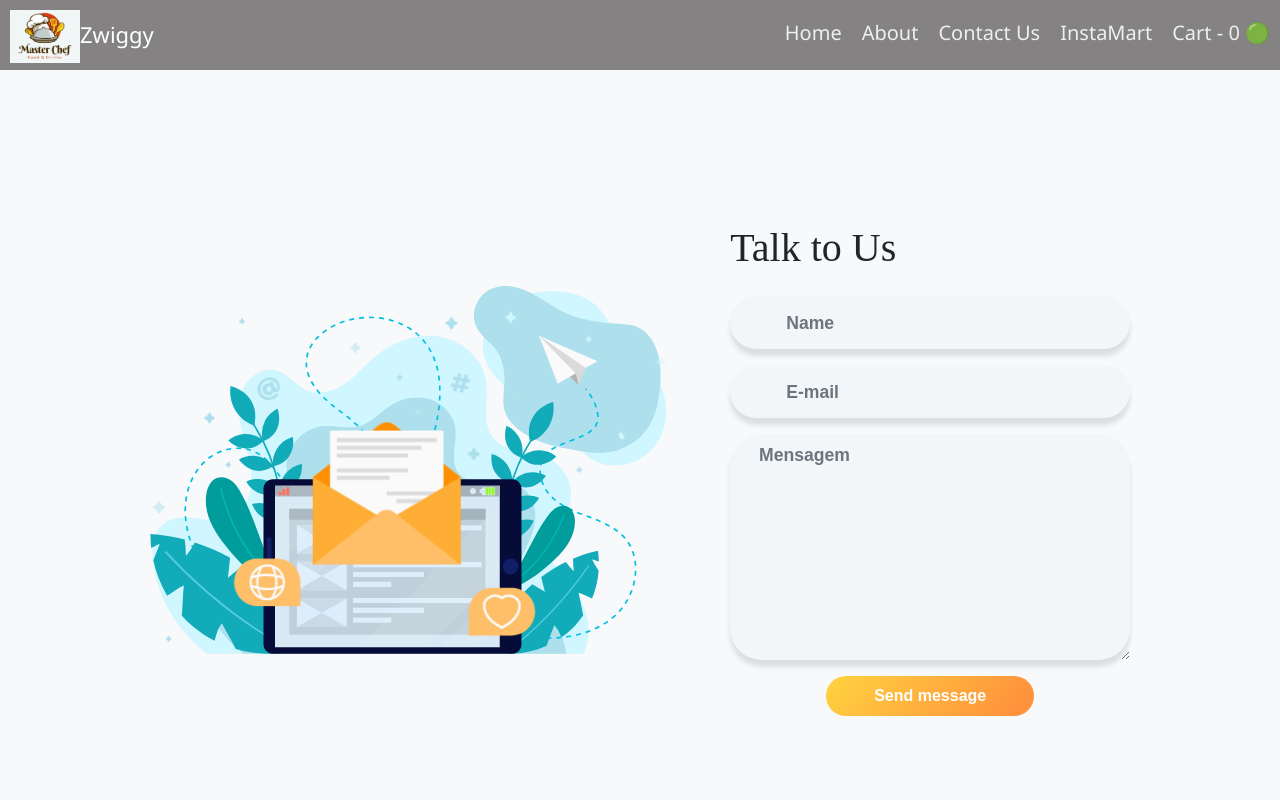
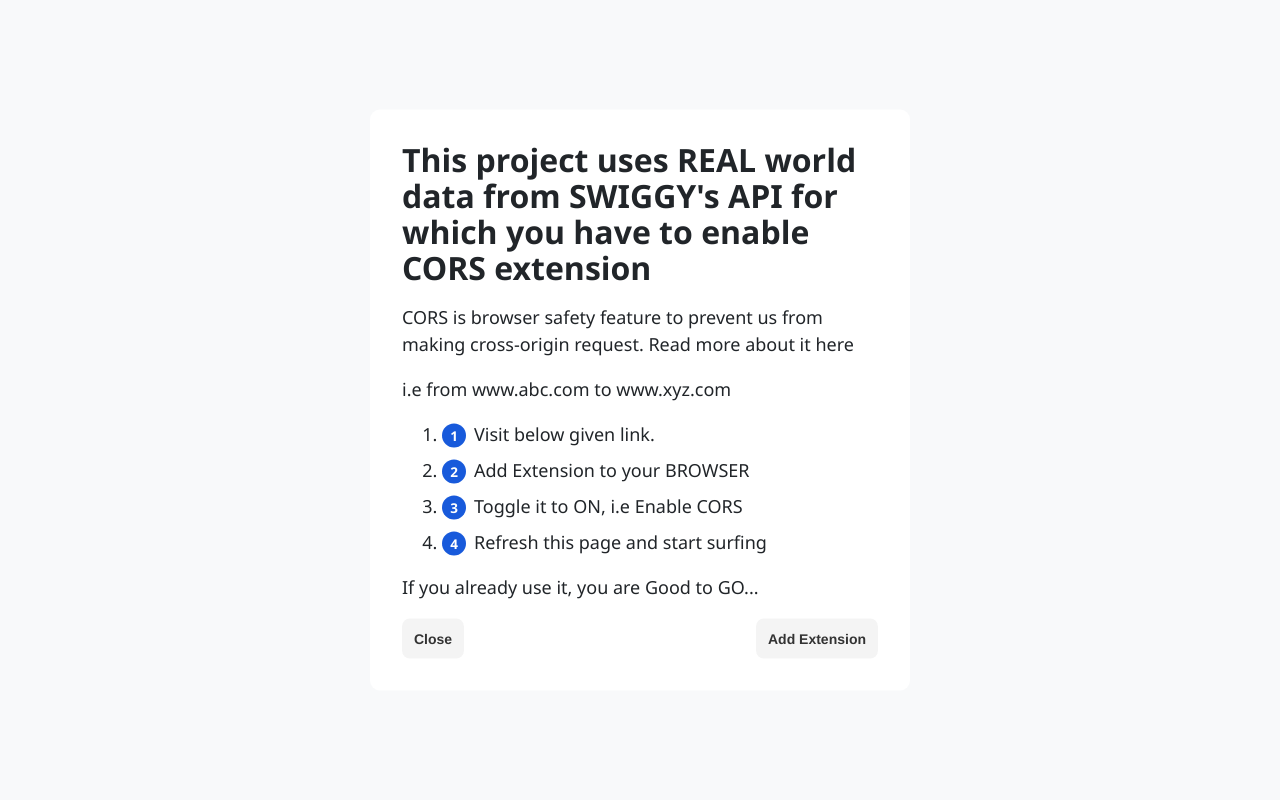
Before and after one commit to Shivam-yadav0206/Zwiggy, a React (Vite) app: page /contact in a window 1280 px wide. Shown: the top 800 px of the page. Built offline with nearby package versions, Linux system fonts and the light colour scheme; a web font is replaced by a local one.

Commit message:
cors-modal

```diff
--- a/index.css
+++ b/index.css
@@ -1,3 +1,4 @@
+/* src/index.scss */
 @import url(https://fonts.googleapis.com/css?family=Open+Sans);
 body {
   margin: 0;
@@ -491,8 +492,6 @@
   }
 }
 
-
-
 svg {
   height: 23rem;
   margin-right: 4rem;
@@ -502,14 +501,29 @@
   animation: float 2s ease-in-out infinite;
 }
 
-#star1, #star2, #star3, #star4, #star5, #star6 {
+#star1,
+#star2,
+#star3,
+#star4,
+#star5,
+#star6 {
   animation: blink 1s ease-in-out infinite;
 }
-#star2 { animation-delay: 100ms; }
-#star3 { animation-delay: 500ms; }
-#star4 { animation-delay: 700ms; }
-#star5 { animation-delay: 300ms; }
-#star6 { animation-delay: 200ms }
+#star2 {
+  animation-delay: 100ms;
+}
+#star3 {
+  animation-delay: 500ms;
+}
+#star4 {
+  animation-delay: 700ms;
+}
+#star5 {
+  animation-delay: 300ms;
+}
+#star6 {
+  animation-delay: 200ms;
+}
 
 @keyframes float {
   0% {
@@ -528,7 +542,7 @@
     opacity: 0;
   }
   50% {
-    opacity: .5;
+    opacity: 0.5;
   }
   100% {
     opacity: 1;
@@ -537,14 +551,14 @@
 
 .container1 {
   height: 100vh;
-  margin: auto
+  margin: auto;
 }
 
 form {
   min-width: 25rem;
 
   .title {
-		font-family: 'Pacifico', cursive;
+    font-family: "Pacifico", cursive;
     color: #212529;
     font-size: 2.5rem;
   }
@@ -557,7 +571,7 @@
 
     &.thick {
       height: 3.3rem;
-      padding: .5rem 3.5rem;
+      padding: 0.5rem 3.5rem;
     }
 
     &:focus {
@@ -568,11 +582,11 @@
   }
 
   .message .form-control {
-			padding: .5rem 1.8rem;
+    padding: 0.5rem 1.8rem;
   }
 
   ::placeholder {
-    font-family: 'Quicksand', sans-serif;
+    font-family: "Quicksand", sans-serif;
     font-weight: 600;
     font-size: 1.1rem;
     color: #838788;
@@ -582,7 +596,7 @@
 
   input,
   textarea {
-		font-family: 'Quicksand', sans-serif;
+    font-family: "Quicksand", sans-serif;
     color: #212529;
     font-size: 1.1rem;
   }
@@ -597,14 +611,14 @@
 }
 
 .btn.btn-primary {
-  font-family: 'Quicksand', sans-serif;
+  font-family: "Quicksand", sans-serif;
   font-weight: bold;
   height: 2.5rem;
   line-height: 2.5rem;
   padding: 0 3rem;
   border: 0;
   border-radius: 3rem;
-  background-image:linear-gradient(131deg, #ffd340, #ff923c, #ff923c, #ff923c);
+  background-image: linear-gradient(131deg, #ffd340, #ff923c, #ff923c, #ff923c);
   background-size: 300% 100%;
   transition: all 0.3s ease-in-out;
 }
@@ -614,7 +628,6 @@
   background-size: 100% 100%;
   transform: translateY(-0.15em);
 }
-
 
 .text-blk {
   margin-top: 0px;
@@ -807,7 +820,7 @@
 
 body {
   margin: 0px;
-  font-family: 'segoe ui';
+  font-family: "segoe ui";
 }
 
 .nav {
@@ -909,3 +922,102 @@
     overflow-y: auto;
   }
 }
+
+article {
+  width: 90%;
+  max-width: 600px;
+  margin-left: auto;
+  margin-right: auto;
+  font-size: 1.125rem;
+  padding: 2rem;
+  background-color: #fff;
+  border-radius: 10px;
+  box-shadow: 0 15px 20px -10px rgba(#000, 0.1);
+
+  & > * + * {
+    margin-top: 1em;
+  }
+
+  &:is(h1, h2, h3) + * {
+    margin-top: 0.5em;
+  }
+
+  h1 {
+    font-weight: 900;
+    font-size: 2rem;
+    line-height: 1.125;
+  }
+
+  code {
+    background-color: #eee;
+    font-weight: 600;
+    font-family: monospace;
+  }
+
+  ol {
+    counter-reset: sickstuff;
+    li {
+      position: relative;
+      padding-left: 32px;
+      counter-increment: sickstuff;
+      & + li {
+        margin-top: 0.5em;
+      }
+      &:before {
+        content: counter(sickstuff);
+        width: 24px;
+        height: 24px;
+        position: absolute;
+        left: 0;
+        top: calc((1.125rem * 1.5) - 24px);
+        font-size: 0.75em;
+        border-radius: 50%;
+        display: inline-flex;
+        align-items: center;
+        justify-content: center;
+        background-color: #185adb;
+        color: #fff;
+        font-weight: 600;
+      }
+    }
+  }
+}
+
+.modal-cont {
+  margin: 0;
+  position: absolute;
+  top: 50%;
+  left: 50%;
+  -ms-transform: translate(-50%, -50%);
+  transform: translate(-50%, -50%);
+}
+
+.modal-div {
+  display: flex;
+  justify-content: space-between;
+}
+
+.modal-btn {
+  cursor: pointer;
+  background-color: rgba(51, 51, 51, 0.05);
+  border-radius: 8px;
+  border-width: 0;
+  color: #333333;
+  cursor: pointer;
+  display: inline-block;
+  font-family: "Haas Grot Text R Web", "Helvetica Neue", Helvetica, Arial,
+    sans-serif;
+  font-size: 14px;
+  font-weight: 700;
+  line-height: 20px;
+  list-style: none;
+  margin: 0;
+  padding: 10px 12px;
+  text-align: center;
+  transition: all 200ms;
+  vertical-align: baseline;
+  white-space: nowrap;
+  user-select: none;
+  -webkit-user-select: none;
+  touch-action: manipulation;
+}
--- a/index.html
+++ b/index.html
@@ -13,6 +13,7 @@
       rel="stylesheet"
       href="https://cdnjs.cloudflare.com/ajax/libs/font-awesome/4.7.0/css/font-awesome.min.css" />
     <link rel="stylesheet" href="index.css" />
+
     <link
       href="https://fonts.googleapis.com/css?family=Encode+Sans+Semi+Condensed:100,200,300,400"
       rel="stylesheet" />
--- a/package.json
+++ b/package.json
@@ -32,8 +32,10 @@
     "@parcel/babel-preset-env": "^2.10.3",
     "@reduxjs/toolkit": "^1.9.7",
     "@testing-library/jest-dom": "^6.1.4",
+    "bootstrap": "^5.3.2",
     "jest-environment-jsdom": "^29.7.0",
     "react": "^18.2.0",
+    "react-bootstrap": "^2.9.1",
     "react-dom": "^18.2.0",
     "react-redux": "^8.1.3",
     "react-router-dom": "^6.18.0",
--- a/src/App.js
+++ b/src/App.js
@@ -1,4 +1,4 @@
-import React, { lazy, Suspense} from "react";
+import React, { lazy, Suspense, useState} from "react";
 import ReactDOM from "react-dom/client";
 import Header from "./components/Header";
 import Body from "./components/Body";
@@ -12,10 +12,14 @@
 import { Provider } from "react-redux";
 import store from "./utils/store";
 import Cart from "./components/Cart"
-
+import CORSWarn from "./components/CORSwarn";
 const InstaMart = lazy(() => import("./components/InstaMart"))
 
+
+
 const AppLayout = () => {
+  const [isModalOpen, setIsModalOpen] = useState(true);
+  if(isModalOpen) return (<CORSWarn setIsModalOpen={setIsModalOpen} />);
   return (
     <Provider store={store}>
       <Header />
--- /dev/null
+++ b/src/components/CORSwarn.jsx
@@ -0,0 +1,46 @@
+import { Link } from "react-router-dom";
+
+const CORSWarn = ({ setIsModalOpen }) => {
+  return (
+    <div className="modal-cont">
+      <article>
+        <h1>
+          This project uses REAL world data from SWIGGY's API for which you have
+          to enable CORS extension
+        </h1>
+        <p>
+          CORS is browser safety feature to prevent us from making cross-origin
+          request. Read more about it{" "}
+          <Link
+            to="https://developer.mozilla.org/en-US/docs/Web/HTTP/CORS"
+            target="_blank"
+            rel="noopener noreferrer">
+            here
+                  </Link>
+
+        </p>
+        <p>i.e from www.abc.com to www.xyz.com</p>
+        <ol>
+          <li>Visit below given link.</li>
+          <li>Add Extension to your BROWSER</li>
+          <li>Toggle it to ON, i.e Enable CORS</li>
+          <li>Refresh this page and start surfing</li>
+              </ol>
+              <p>If you already use it, you are Good to GO...</p>
+        <div className="modal-div">
+          <button onClick={() => setIsModalOpen(false)} className="modal-btn">
+            Close
+          </button>
+          <Link
+            to="https://chromewebstore.google.com/detail/cors-unblock/lfhmikememgdcahcdlaciloancbhjino"
+            target="_blank"
+            rel="noopener noreferrer">
+            <button className="modal-btn">Add Extension</button>
+          </Link>
+        </div>
+      </article>
+    </div>
+  );
+};
+
+export default CORSWarn;
```
Also changed, not shown: src/components/Body.jsx (+4 -5 lines), 1 other file (tests, documents, lock files or other folders). Lines whose indentation alone changed are shown as unchanged.
